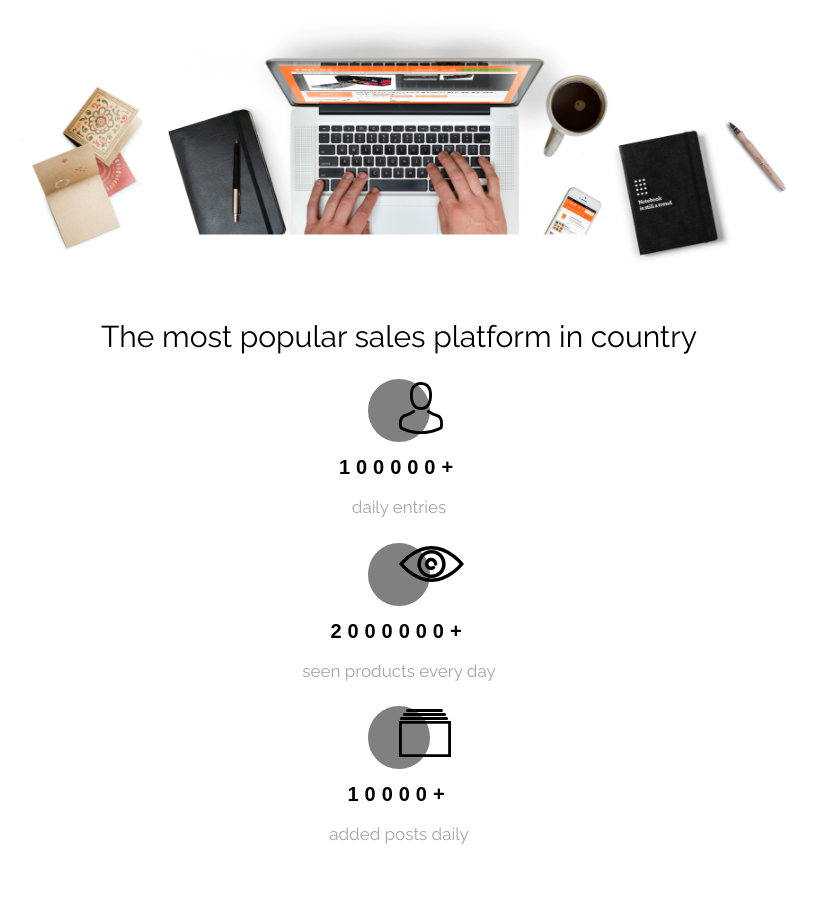
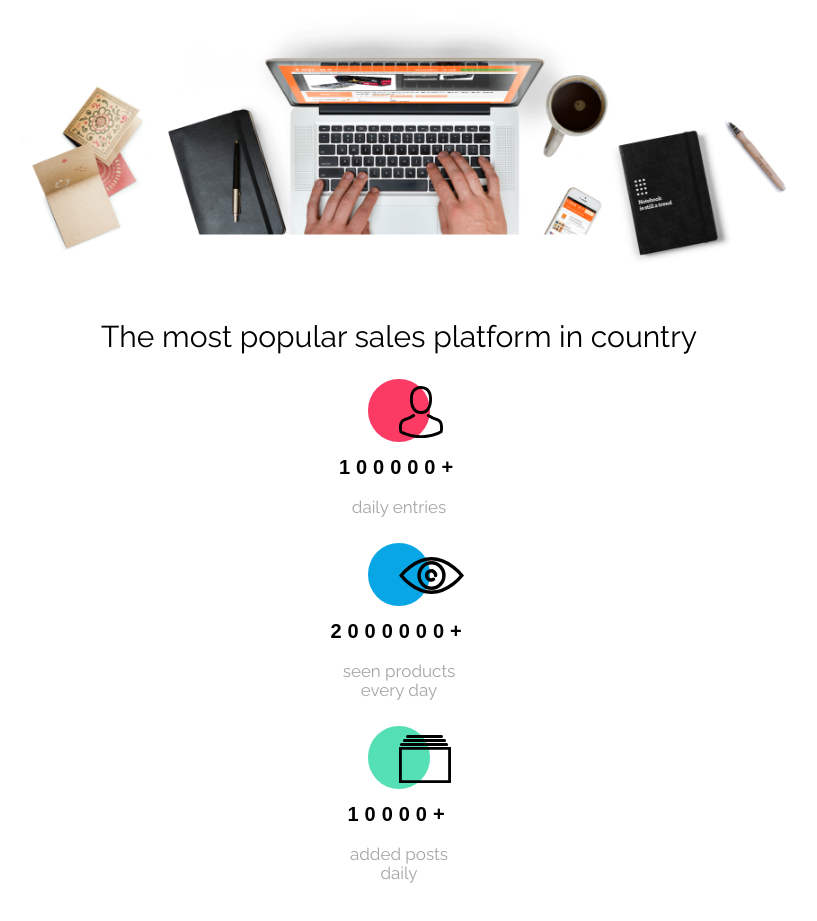
Before and after one commit to izajablecka/BestShop_RWD, a website built with Parcel: page index.html in a window 1280 px wide. Shown: the part 459-1380 px from the top of the page, without its empty margins (241-1058 px from the left). Before the commit the page ends 1304 px from the top, so only its background shows below. Built offline with nearby package versions, Linux system fonts and the light colour scheme.

Commit message:
amazing statistics section

```diff
--- a/index.html
+++ b/index.html
@@ -54,7 +54,7 @@
     <div class="items">
         <div class="item">
             <div class="graph">
-                <div class="graph__circle graph__circle-1">
+                <div class="graph__circle graph__circle--1">
                 </div>
                 <img src="./src/images/Person.svg" alt="" class="graph__img graph__img-1">
             </div>
@@ -63,7 +63,7 @@
         </div>
         <div class="item">
             <div class="graph">
-                <div class="graph__circle graph__circle-2">
+                <div class="graph__circle graph__circle--2">
                 </div>
                 <img src="./src/images/Eye.svg" alt="" class="graph__img graph__img-2">
             </div>
@@ -72,7 +72,7 @@
         </div>
         <div class="item">
             <div class="graph">
-                <div class="graph__circle graph__circle-3">
+                <div class="graph__circle graph__circle--3">
                 </div>
                 <img src="./src/images/Catalog.svg" alt="" class="graph__img graph__img-3">
             </div>
--- a/src/scss/components/statistic_bar.scss
+++ b/src/scss/components/statistic_bar.scss
@@ -6,18 +6,37 @@
 
   .item {
     @include flex(center, center, wrap);
-    width: 100%;
+    max-width: px-to-rem(116px);
     flex-direction: column;
     margin-top: px-to-rem(25px);
     margin-bottom: 0;
+    text-align: center;
+
+    &:last-child {
+      margin-bottom: px-to-rem(50px);
+    }
+
     .graph {
       display: flex;
       position: relative;
-      &__circle{
+      justify-content: center;
+      align-items: center;
+      &__circle {
         width: px-to-rem(62.71px);
         height: px-to-rem(62.71px);
-        background-color: gray;
         border-radius: 50%;
+
+        &--1 {
+          background-color: $red-color;
+        }
+
+        &--2 {
+          background-color: $base-color;
+        }
+
+        &--3 {
+          background-color: $green-color;
+        }
       }
       &__img {
         position: absolute;
@@ -27,25 +46,39 @@
       }
     }
     &__hdl {
+      font-size: px-to-rem(20px);
+      color: $font-color;
+      font-family: "Raleway Regular", sans-serif;
       display: flex;
-      position: relative;
       margin-top: px-to-rem(14.18px);
       margin-bottom: 0;
-      font-family: "Raleway Regular", sans-serif;
       letter-spacing: px-to-rem(5.96px);
-      color: $font-color;
-      font-size: px-to-rem(20px)
+      flex-grow: 1;
 
     }
     &__dsc {
       display: flex;
-      position: relative;
       margin-top: px-to-rem(19.11px);
       margin-bottom: 0;
       color: rgba(165, 165, 165, 1);
       font-size: px-to-rem(17px);
       font-weight: 400;
       font-family: "Raleway", sans-serif;
+      flex-grow: 2;
+      }
     }
   }
+
+
+.graph__circle-1 {
+  background-color: red;
 }
+
+.graph__circle-2 {
+  background-color: green;
+}
+
+
+.graph__circle-3 {
+  background-color: blue;
+}
--- a/src/scss/layout/header.scss
+++ b/src/scss/layout/header.scss
@@ -29,6 +29,7 @@
     font-weight: 400;
     margin-top: px-to-rem(130px);
     margin-bottom: 0;
+
   }
   &__dsc {
     color: $font-color;
--- a/src/scss/layout/statistics_section.scss
+++ b/src/scss/layout/statistics_section.scss
@@ -12,9 +12,11 @@
     font-family: "Raleway", sans-serif;
     font-weight: 400;
     font-size: px-to-rem(30px);
+    margin-inline: auto;
     margin-top: px-to-rem(50px);
     margin-bottom: 0;
     text-align: center;
+    padding-inline: px-to-rem(60px);
   }
 
 }
--- a/src/scss/variables.scss
+++ b/src/scss/variables.scss
@@ -3,3 +3,6 @@ $base-font-size: 16px;
 $font-color: rgba(0, 0, 0, 1);
 $base-color: rgba(8, 166, 228, 1);
 $btn-color: rgba(255, 255, 255, 1);
+
+$red-color: rgba(251, 59, 100, 1);
+$green-color: rgba(85, 223, 180, 1);
```
Also changed, not shown: dist/Background.fa568766.png (added), dist/Catalog.38200805.svg (added), dist/Eye.3989fe90.svg (added), dist/Person.563280fd.svg (added), dist/index.html, 2 other files.
